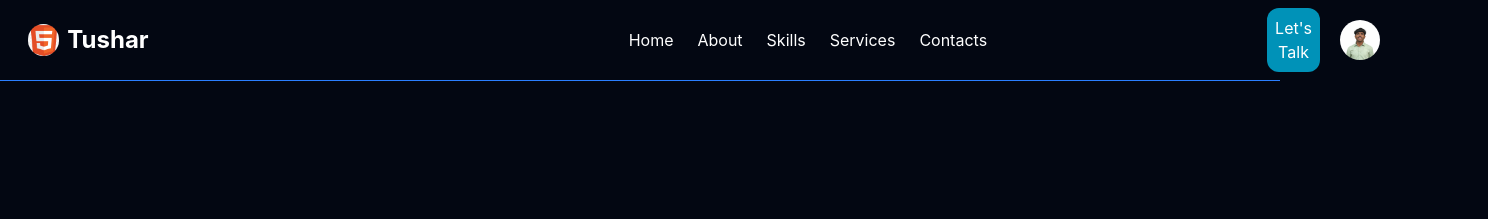
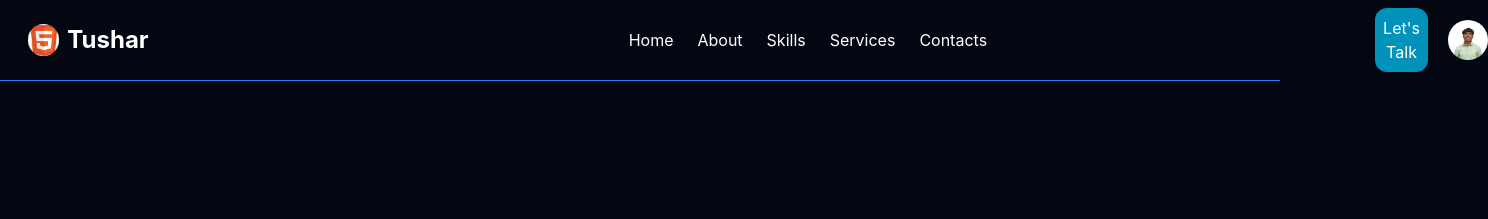
Before and after one commit to tsutar1410-tech/portfolio, a website: page index.html in a window 1280 px wide. Shown: the top 219 px of the page, 1488 px wide, since content can reach past the window. Drawn offline with Linux system fonts and the light colour scheme.

Commit message:
complete

```diff
--- a/index.html
+++ b/index.html
@@ -22,7 +22,7 @@
         <a href="#Contacts" class="hover:text-cyan-500 hover:scale-[1.1]">Contacts</a>
       </nav>
 
-      <button class="text-white bg-cyan-600 hover:bg-cyan-700 active:scale-[0.9] rounded-xl p-2 ml-70">Let's Talk</button>
+      <button class="text-white bg-cyan-600 hover:bg-cyan-700 active:scale-[0.9] rounded-xl p-2 ml-97">Let's Talk</button>
       <img src="profile.jpeg" alt="profile" class="w-10 h-10 rounded-full ml-5">
   </header>
 
```
Also changed, not shown: output.css.
